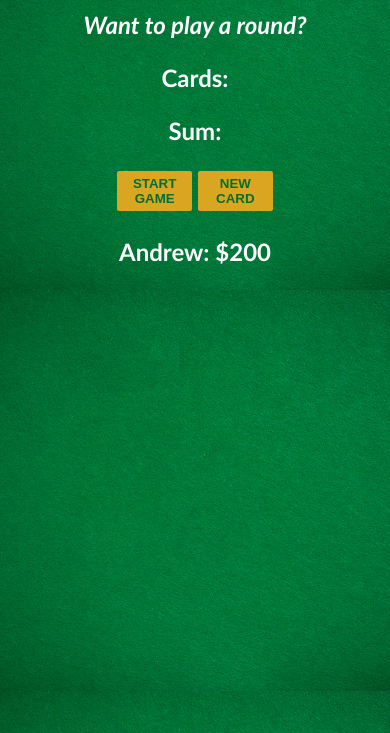
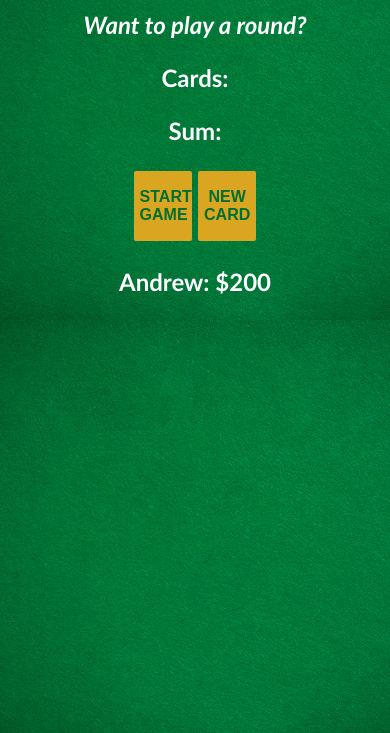
Before and after one commit to Andrewvvvw/BlackJackGame, a plain HTML site: page index.html in a window 390 px wide. Shown: the part 111-844 px from the top of the page. Drawn offline with Linux system fonts and the light colour scheme.

Commit message:
changed responsive design

```diff
--- a/index.css
+++ b/index.css
@@ -19,11 +19,14 @@ h1 {
 
 button {
     color: #016f32;
-    width: 20%;
     background: goldenrod;
-    padding-top: 5px;
-    padding-bottom: 5px;
+
+    width: 15vw;
+    padding-top: 2vh;
+    padding-bottom: 2vh;
+    font-size: clamp(16px, 2vw, 24px);
     font-weight: bold;
+
     border: none;
     border-radius: 2px;
     margin-bottom: 2px;
```
